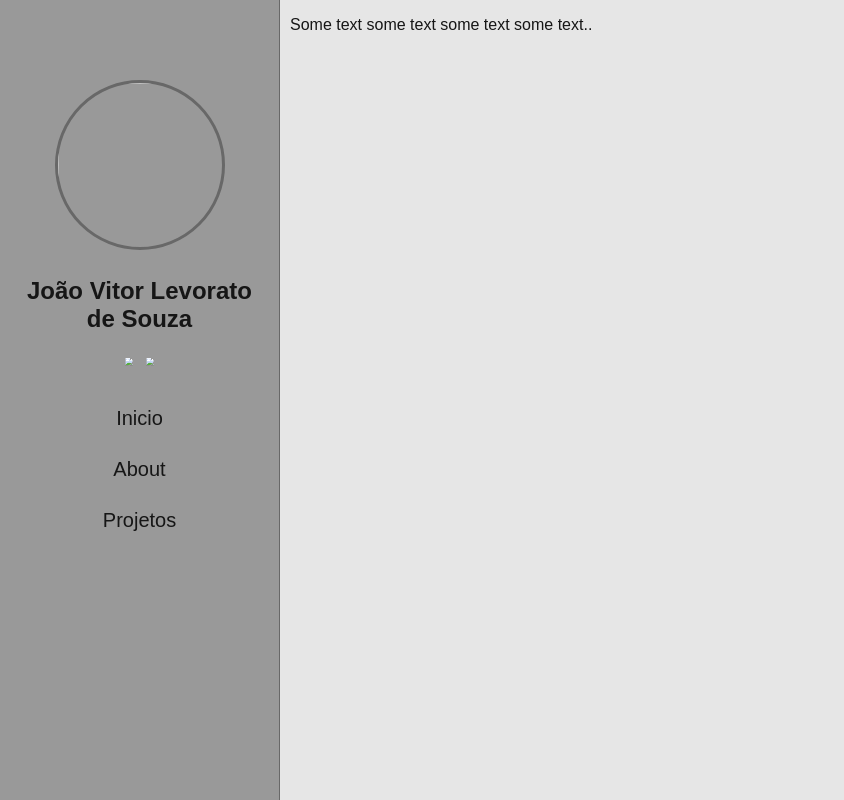
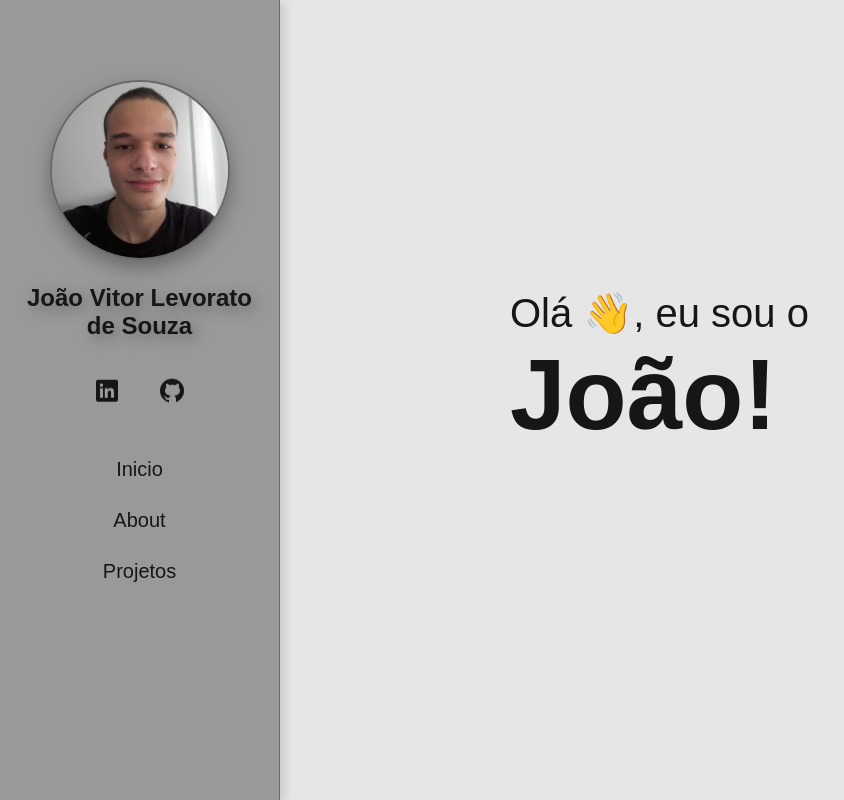
Before and after one commit to LevoratoJoao/LevoratoJoao.github.io, a plain HTML site: page portfolio.html in a window 1280 px wide. Shown: the whole page, without its empty margins (0-844 px from the left). Drawn offline with Linux system fonts and the light colour scheme.

Commit message:
Starting the home page with some animations

```diff
--- a/portfolio.html
+++ b/portfolio.html
@@ -6,31 +6,28 @@
     <meta http-equiv="X-UA-Compatible" content="IE=edge">
     <meta name="viewport" content="width=device-width, initial-scale=1.0">
     <title>Portfolio</title>
-    <!-- Built by : Gulshan Songara -->
 
-    <!--====== CSS ======-->
+    <script src="script.js"></script>
     <link rel="stylesheet" href="style.css">
 </head>
 
 <body>
-
-    <!--====== Sidebar ======-->
     <aside class="sidebar">
         <header class="sidebar-header">
             <!-- <h1>My Portfolio</h1> -->
-            <img src="perfil.png" class="my-img">
+            <img src="./Images/perfil.png" class="my-img">
             <h2>João Vitor Levorato de Souza</h2>
             <button>
                 <span>
                     <a href="https://www.linkedin.com/in/joao-vitor-levorato-de-souza-067a22220/">
-                        <img src="linkedin.png" class="linkedin">
+                        <img src="./Images/linkedin.png" class="linkedin">
                     </a>
                 </span>
             </button>
             <button>
                 <span>
                     <a href="https://github.com/LevoratoJoao">
-                        <img src="github.png" class="github">
+                        <img src="./Images/github.png" class="github">
                     </a>
                 </span>
             </button>
@@ -46,13 +43,16 @@
         </div>
     </aside>
     <main class="main">
-        <div>
-            <p>Some text some text some text some text..</p>
+        <div class="inicio">
+            <span>
+                <p id="hi-text" class="hidden">Olá 👋, eu sou o</p>
+            </span>
+            <div>
+                <h2 class="name-animataded">João!</h2>
+            </div>
         </div>
     </main>
 
-
-    <!--====== JavaScript ======-->
 </body>
 
 </html>
--- a/script.js
+++ b/script.js
@@ -1,18 +1,14 @@
-/* Sidebar */
+document.addEventListener("DOMContentLoaded", (event) => {
+    console.log("DOM fully loaded and parsed");
+    var textElement = document.getElementsByClassName('name-animataded')[0];
 
-const sidebar = document.querySelector('#sidebar');
-const sidebarToggler = document.querySelector('.sidebar_toggler');
-
-
-// Toggling the Sidebar
-sidebarToggler.addEventListener('click', () => {
-    sidebar.classList.toggle('show');
+    textElement.addEventListener('animationend', function(event) {
+        if (event.animationName === 'typing') {
+            textElement.classList.add('no-cursor');
+        }
+    });
 });
 
-
-// Closing the Sidebar on clicking Outside and on the Sidebar-Links
-window.addEventListener('click', (e) => {
-    if (e.target.id !== 'sidebar' && e.target.className !== 'sidebar_toggler') {
-        sidebar.classList.remove('show');
-    }
-});
+window.onload = function() {
+    document.getElementById('hi-text').className = 'visible';
+};
--- a/style.css
+++ b/style.css
@@ -28,6 +28,7 @@ body {
     left: 0;
     background-color: #999999;
     overflow-x: hidden;
+    box-shadow: 6px 2px 8px rgba(0, 0, 0, 0.1);
 }
 
 .sidebar-header {
@@ -36,11 +37,12 @@ body {
 }
 
 .my-img {
-    width: 170px;
-    height: 170px;
+    width: 180px;
+    height: 180px;
     border-radius: 50%;
     object-fit: cover;
-    border: 3px solid #686868;
+    border: 2px solid #686868;
+    box-shadow: 0px 8px 20px #686868;
 }
 
 .sidebar-header button {
@@ -54,6 +56,10 @@ body {
 
 .sidebar-header button:hover {
     transform: scale(0.66);
+}
+
+.sidebar-header > h2 {
+    text-shadow: 4px 4px 13px #686868;
 }
 
 .navbar a {
@@ -87,5 +93,53 @@ ul {
 .main {
     margin-left: 290px;
     margin-right: 6px;
-overflow: hidden;
+    overflow: hidden;
 }
+
+.inicio p {
+    font-size: 40px;
+    margin-top: 240px;
+    margin-left: 170px;
+}
+
+.inicio h2 {
+    font-size: 100px;
+    margin-top: 50px;
+    margin-left: 220px;
+}
+
+.hidden {
+    opacity: 0;
+    transform: translateX(0px);
+}
+
+.visible {
+    opacity: 1;
+    transform: translate(50px, 50px);
+    transition: opacity 2s, transform 2s;
+}
+
+.name-animataded {
+    white-space: nowrap;
+    overflow: hidden;
+    border-right: 5px solid #161616;
+    width: 5ch;
+    animation: typing 1.2s steps(5), blink 0.5s step-end infinite alternate;
+}
+
+@keyframes typing {
+    from {
+        width: 0;
+    }
+}
+
+@keyframes blink {
+    50% {
+        border-color: transparent;
+    }
+}
+
+.name-animataded.no-cursor {
+    animation: typing 0.5s steps(5);
+    border-right: none;
+}
```
